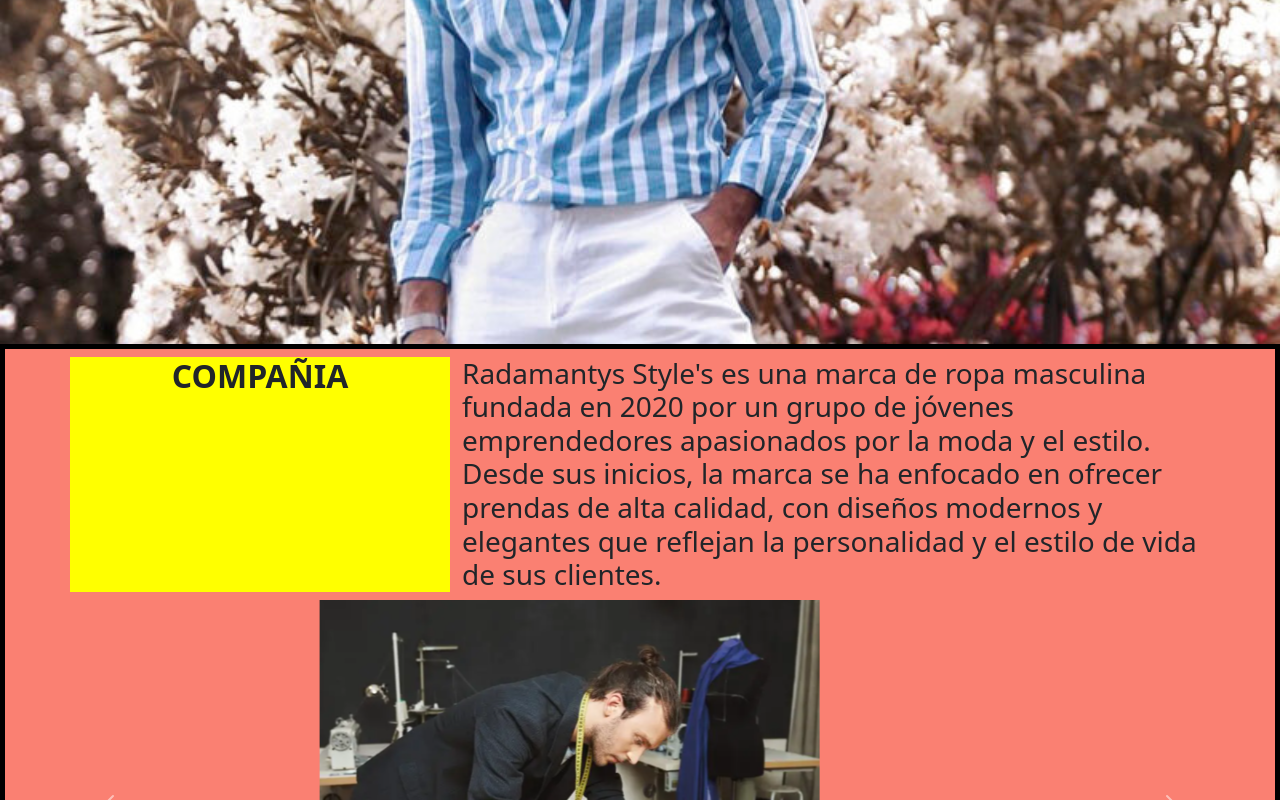
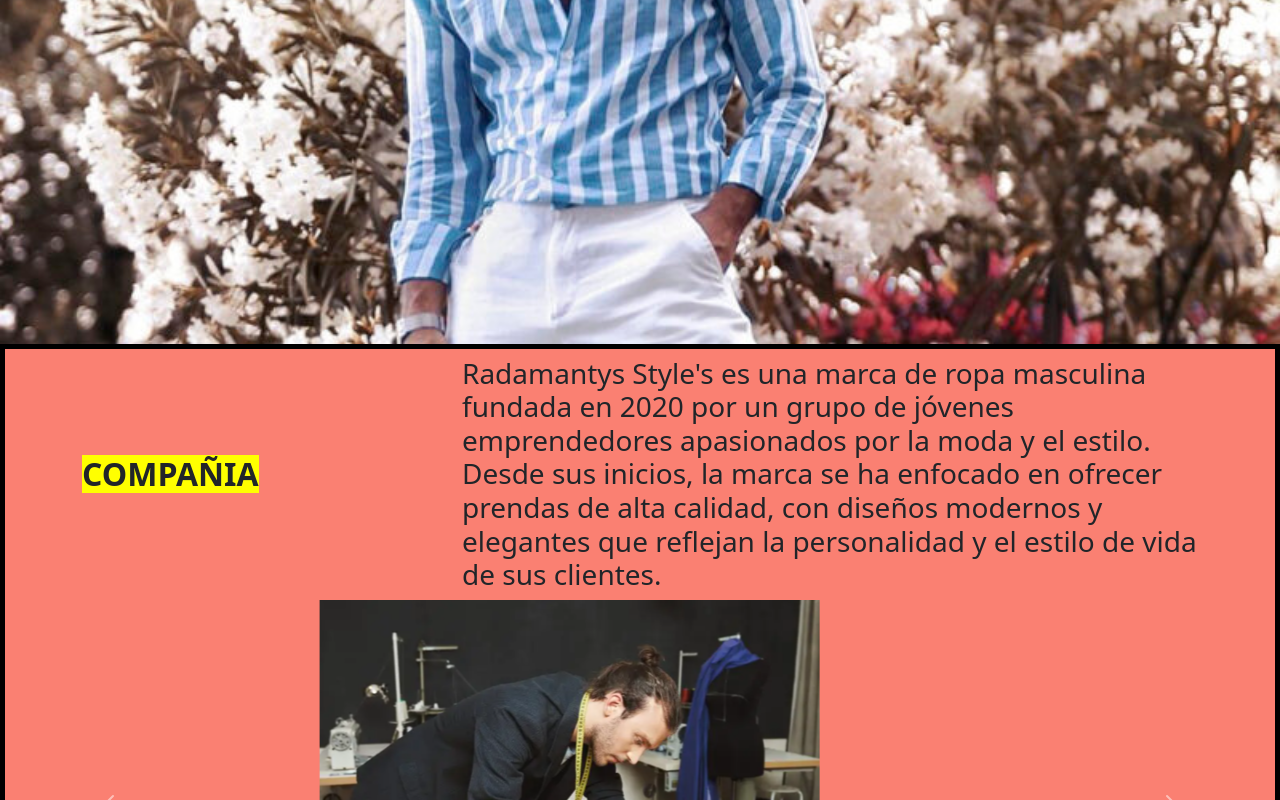
Before and after one commit to Zulyfan666/radamantys1, a plain HTML site: page pages/historia.html in a window 1280 px wide. Shown: the part 540-1340 px from the top of the page. Drawn offline with nearby package versions, Linux system fonts and the light colour scheme.

Commit message:
Arreglo de formato de Historia

```diff
--- a/pages/historia.html
+++ b/pages/historia.html
@@ -58,8 +58,12 @@
         <section class="pages">
             <div class="container">
                 <div class="row">
-                    <h2 class="col-sm-12 col-md-6 col-xl-4">COMPAÑIA</h2>
-                    <h3 class="col-sm-12 col-md-6 col-xl-8">Radamantys Style's es una marca de ropa masculina fundada en 2020 por un grupo de jóvenes emprendedores apasionados por la moda y el estilo. Desde sus inicios, la marca se ha enfocado en ofrecer prendas de alta calidad, con diseños modernos y elegantes que reflejan la personalidad y el estilo de vida de sus clientes.</h3>
+                    <div class="col-sm-12 col-md-6 col-xl-4 align-items-center d-flex">
+                        <h2 class="mb=0">COMPAÑIA</h2>
+                    </div>
+                    <div class="col-sm-12 col-md-6 col-xl-8">
+                        <h3 class="text-justificado">Radamantys Style's es una marca de ropa masculina fundada en 2020 por un grupo de jóvenes emprendedores apasionados por la moda y el estilo. Desde sus inicios, la marca se ha enfocado en ofrecer prendas de alta calidad, con diseños modernos y elegantes que reflejan la personalidad y el estilo de vida de sus clientes.</h3>
+                    </div>
                 </div>
             </div>
 
```
